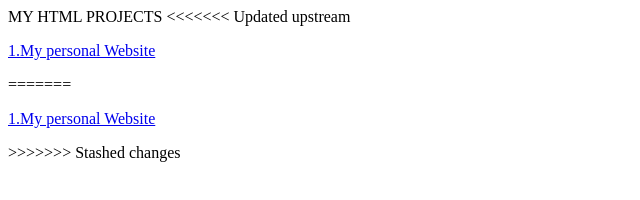
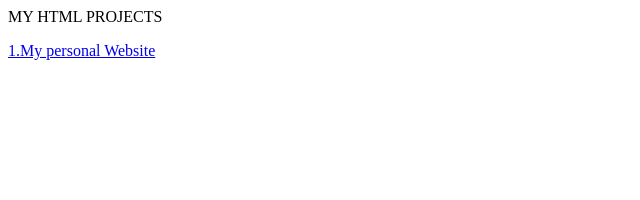
Before and after one commit to NandishBS/NandishProfile, a plain HTML site: page Project/HTML Projects.html in a window 1280 px wide. Shown: the whole page, without its empty margins (0-640 px from the left). Drawn offline with Linux system fonts and the light colour scheme.

Commit message:
Update HTML Projects.html

```diff
--- a/Project/HTML Projects.html
+++ b/Project/HTML Projects.html
@@ -7,10 +7,6 @@
 </head>
 <body>
     <h>MY HTML PROJECTS</h>
-<<<<<<< Updated upstream
     <a href=" https://nandishbs.github.io/lasttime.github.io/"><p style="font: size 50px;">1.My personal Website</p></a>
-=======
-    <a href="https://nandishbs.github.io/lasttime.github.io/"><p style="font: size 50px;">1.My personal Website</p></a>
->>>>>>> Stashed changes
 </body>
 </html>
```
